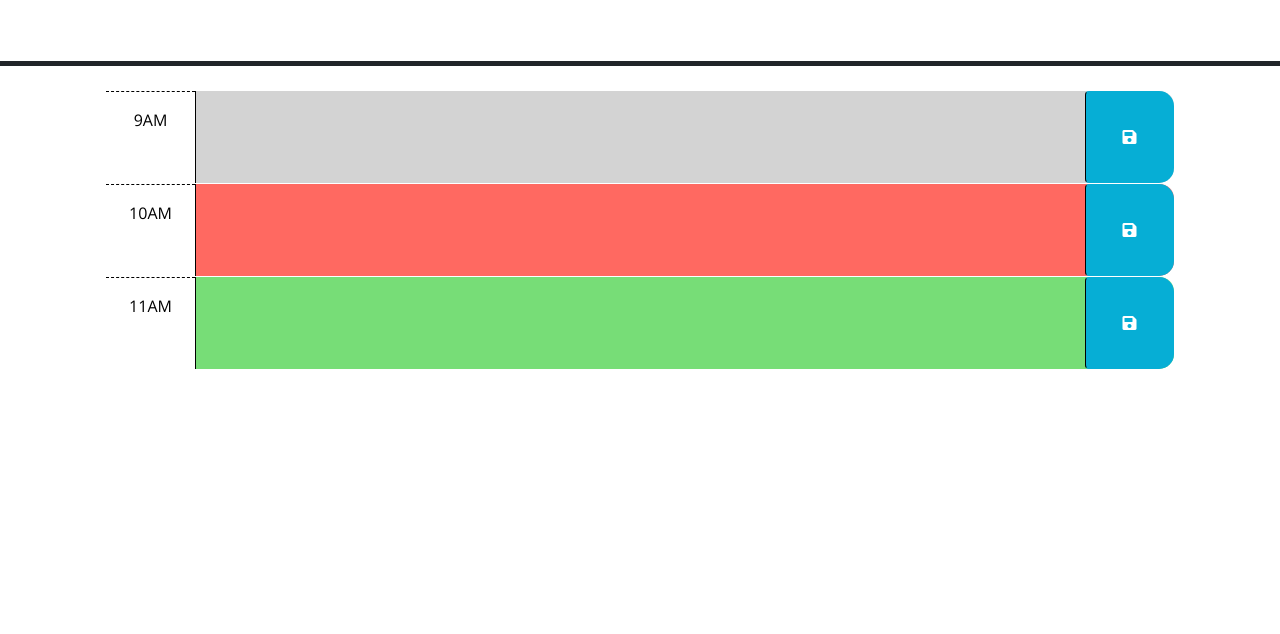
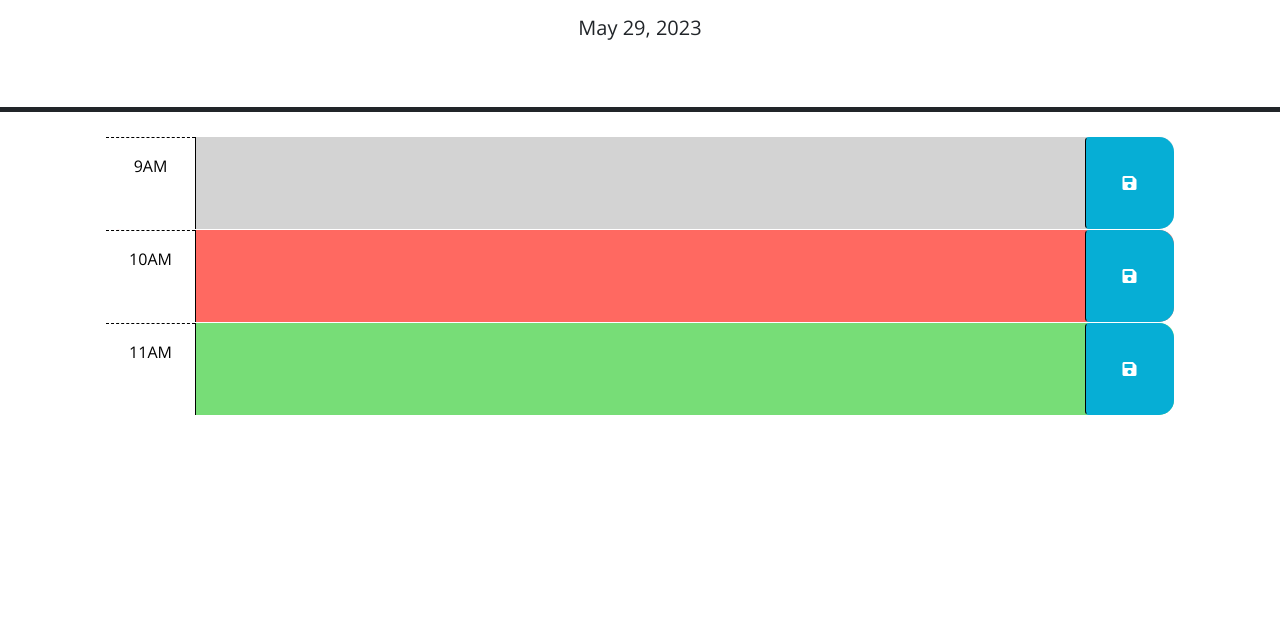
Before and after one commit to SnubStumpy2007/Week-5, a plain HTML site: page index.html in a window 1280 px wide. Shown: the part 166-800 px from the top of the page. Drawn offline with nearby package versions, Linux system fonts and the light colour scheme.

Commit message:
starting work on jQuery

```diff
--- a/index.html
+++ b/index.html
@@ -29,6 +29,9 @@
       <p id="currentDay" class="lead"></p>
     </header>
     <div class="container-lg px-5">
+      <div class="current-day">
+        <span id="currentDay"></span>
+      </div>
       <!-- Use class for "past", "present", and "future" to apply styles to the
         time-block divs accordingly. The javascript will need to do this by
         adding/removing these classes on each div by comparing the hour in the
@@ -52,7 +55,7 @@
       <div id="hour-10" class="row time-block present">
         <div class="col-2 col-md-1 hour text-center py-3">10AM</div>
         <textarea class="col-8 col-md-10 description" rows="3"> </textarea>
-        <button class="btn saveBtn col-2 col-md-1" aria-label="save">
+        <button id="hour-9" class="btn saveBtn col-2 col-md-1" aria-label="save">
           <i class="fas fa-save" aria-hidden="true"></i>
         </button>
       </div>
--- a/script.js
+++ b/script.js
@@ -1,3 +1,7 @@
+//sources
+// https://www.udemy.com/course/jquery-tutorial/learn/lecture/4934588#overview
+
+
 // Wrap all code that interacts with the DOM in a call to jQuery to ensure that
 // the code isn't run until the browser has finished rendering all the elements
 // in the html.
@@ -19,8 +23,47 @@
 
 // flexbox and custom styling.
 $(function () {
+    // current day
+    var today = dayjs();
+    $('#currentDay').text(today.format('MMM D, YYYY'));
+
+    // defining variables using a find() method.
+
+    var hourEleven = $("#hour-11").find("textarea").val();
+
+   // submitButton();
+
+    // Hour 9 box
+     var hourNine = $("#hour-9").find("textarea").val(function() {
+        console.log("9",  hourNine);
+        submitButton();
+     });
+
+     var hourTen = $("#hour-9").find("textarea").val(function() {
+        console.log("10", hourTen);
+        submitButton();
+     });
 
 });
+
+
+
+
+// function to save to local storage
+
+
+
+// fuknction for the submit function
+function submitButton() {
+    $(".saveBtn").click(function() {
+     //   alert("hi, I'm Elize Lutus!");  //Test to make sure I got the button working.
+         var textarea = $("textarea").val();
+         console.log(textarea);
+     });
+}
+
+
+
 
 
 // saveBtn listener for click events
@@ -51,3 +94,8 @@ $(function () {
   // attribute of each time-block be used to do this?
   //
   // TODO: Add code to display the current date in the header of the page.
+
+
+  // Steps and what I did
+  // 1.  Added date method citing one of our class activities
+  // 2.  Link submit button to the jQuery file using an alert prompt.
```
